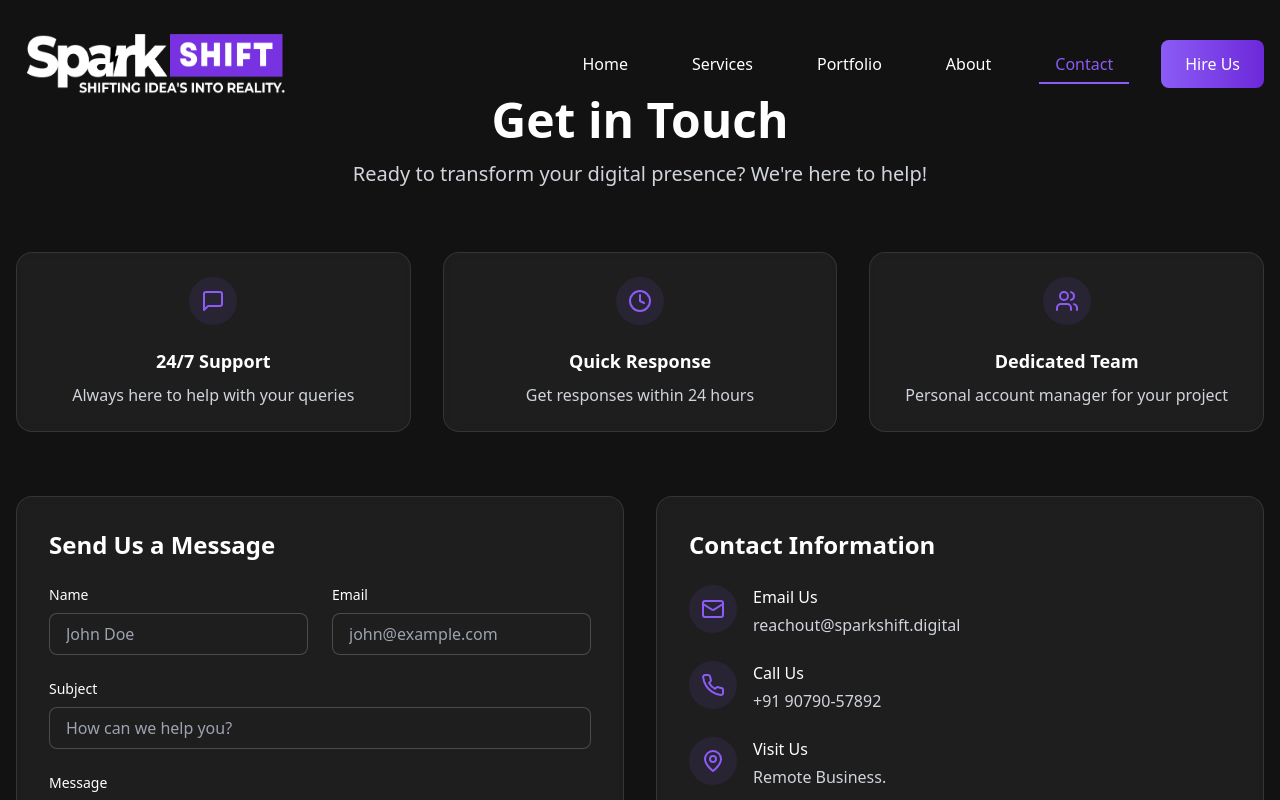
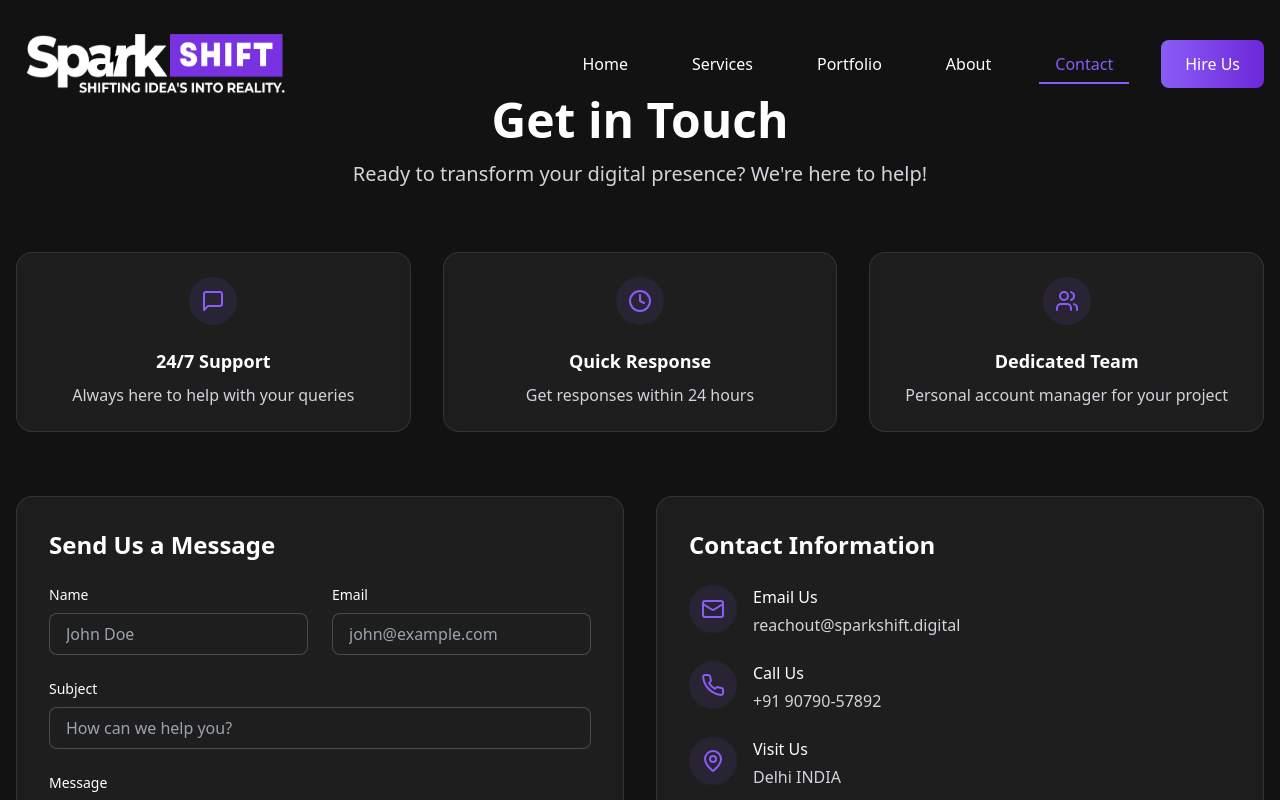
Before and after one commit to khan-rustam/sparkshift, a React (Vite) app: page /contact in a window 1280 px wide. Shown: the top 800 px of the page. Built offline with nearby package versions, Linux system fonts and the light colour scheme.

Commit message:
Update number in Contact.tsx

```diff
--- a/src/pages/Contact.tsx
+++ b/src/pages/Contact.tsx
@@ -288,7 +288,7 @@ const Contact = () => {
                   <div>
                     <h3 className="font-medium mb-1">Visit Us</h3>
                     <p className="text-gray-300">
-                    Remote Business.
+                    Delhi INDIA
                     </p>
                   </div>
                 </div>
```
